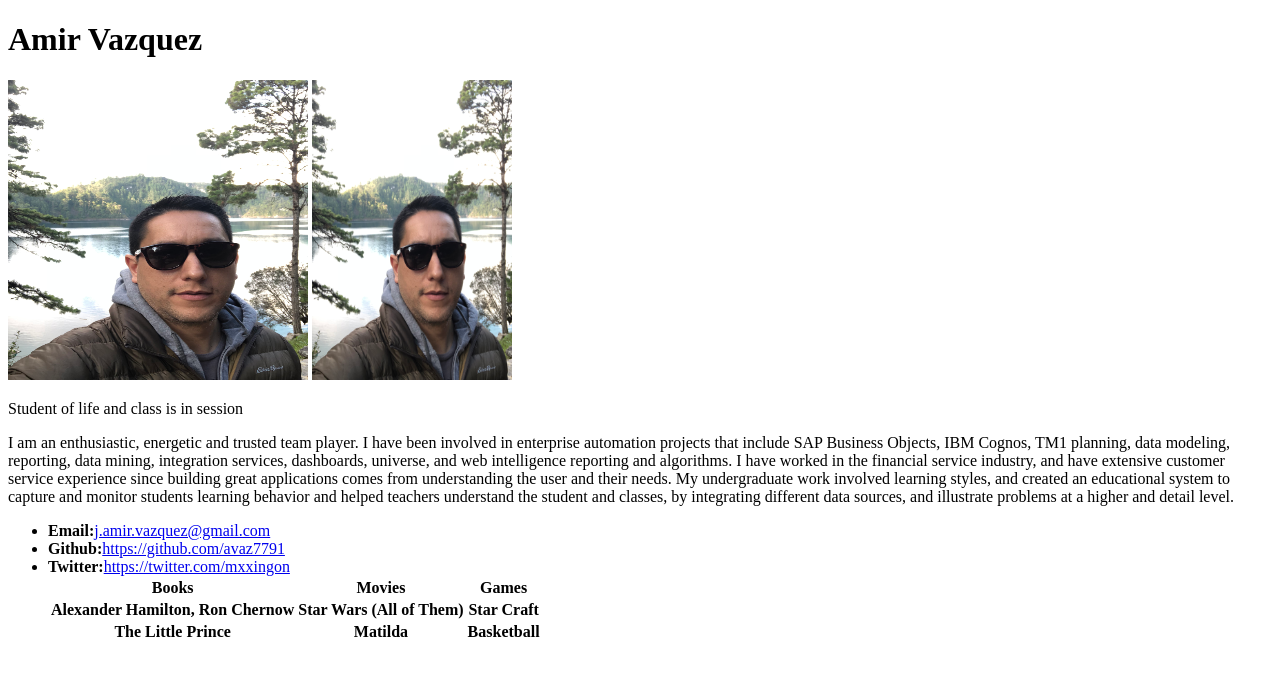
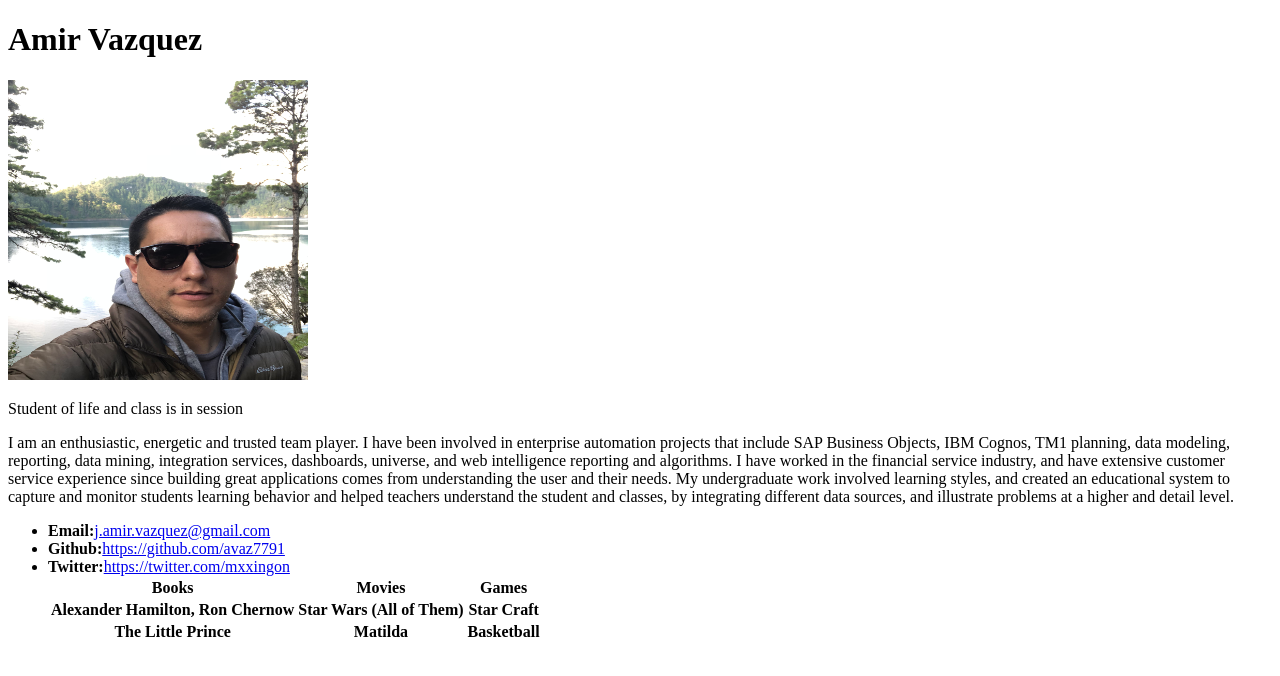
Before and after one commit to avaz7791/avaz7791.github.io, a plain HTML site: page index.html in a window 1280 px wide. Drawn offline with Linux system fonts and the light colour scheme; files whose address does not match are found by name.

Commit message:
Update index.html

```diff
--- a/index.html
+++ b/index.html
@@ -11,7 +11,6 @@
 
 
 <img src="..\Images\JungleAmir.jpg" alt="Amir in Jungle" width="300" height="300">
-<img src="C:\Users\sonof\UCSDProjects\avaz7791.github.io\Images\JungleAmir.jpg" alt="Amir in Jungle" width="200" height="300">
 
 <p>Student of life and class is in session</p>
 <p>I am an enthusiastic, energetic and trusted team player. I have been involved in enterprise automation projects that include SAP Business Objects, IBM Cognos, TM1 planning, data modeling, reporting, data mining, integration services, dashboards, universe, and web intelligence reporting and algorithms.
```
